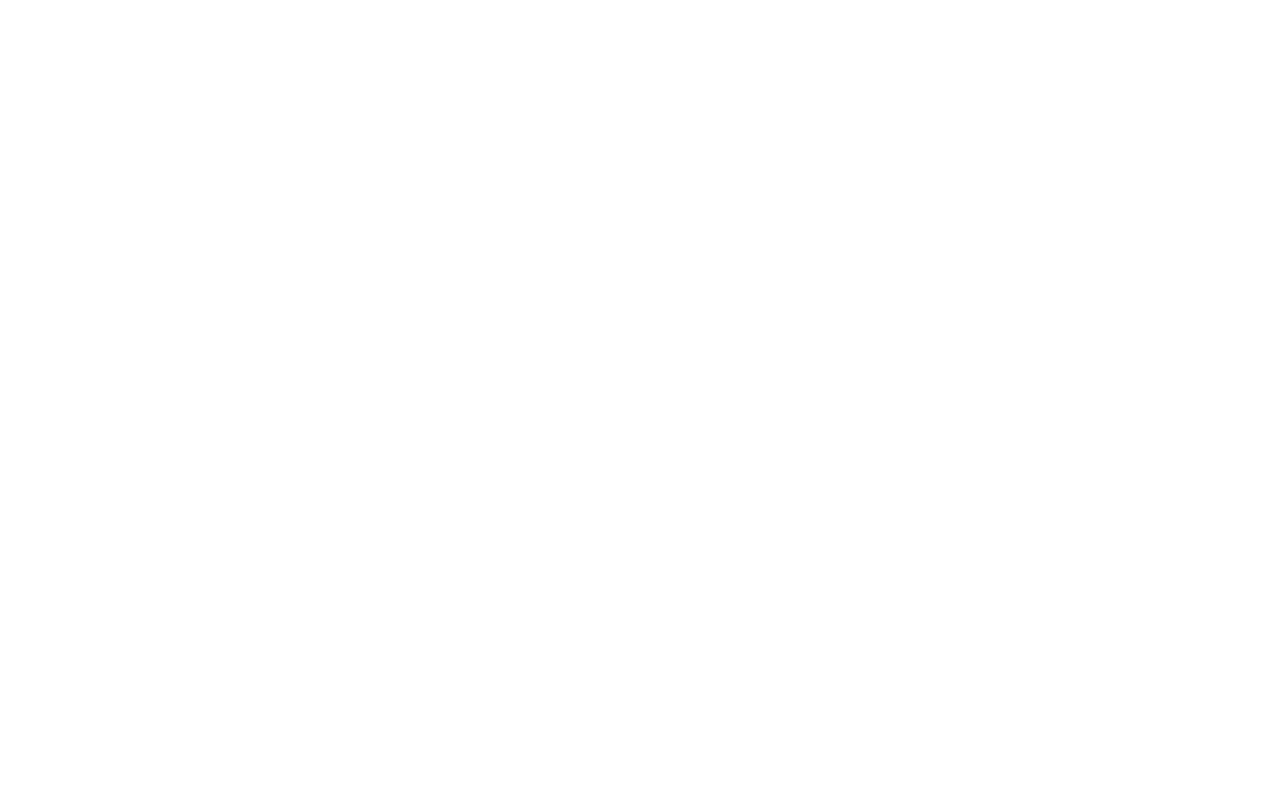
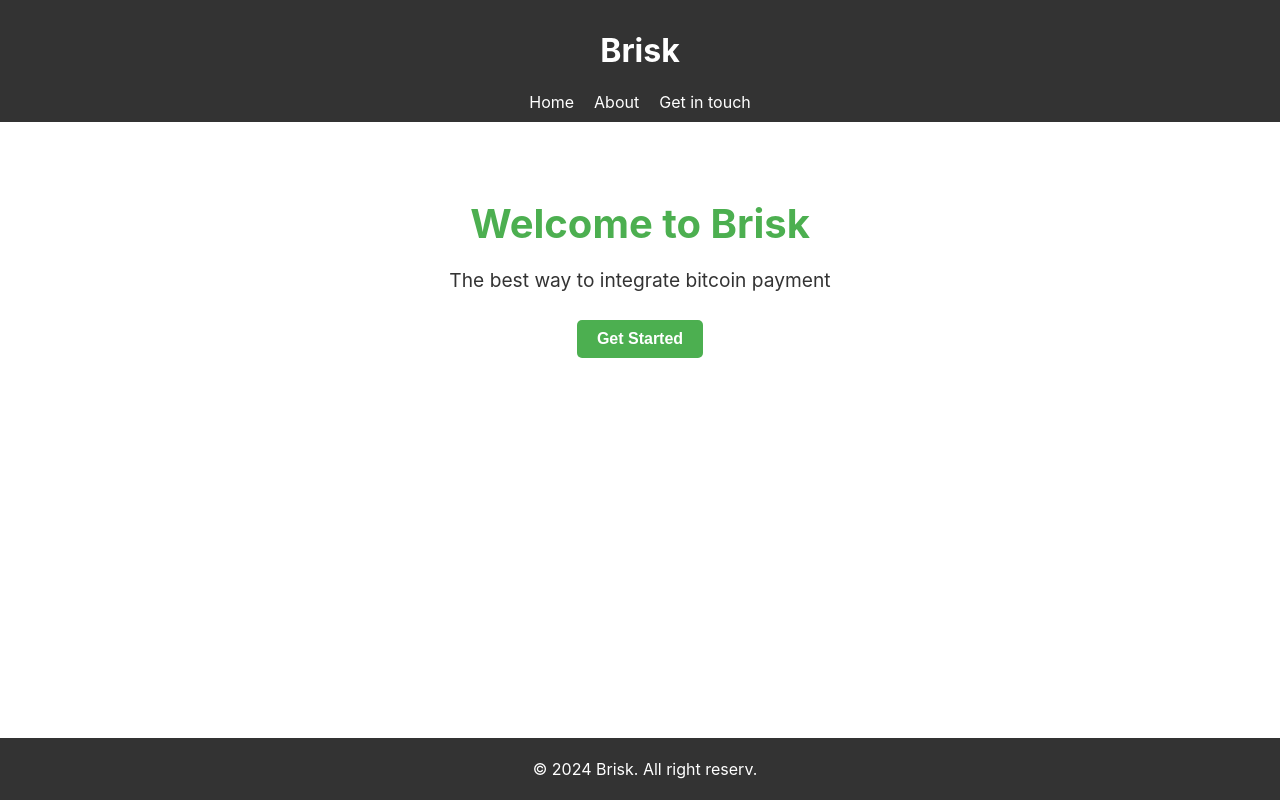
Before and after one commit to yam1er/Brisks, a React (Create React App) app in the folder brisk-frontend/: page / in a window 1280 px wide. Before the commit this address had no page. Built offline with nearby package versions, Linux system fonts and the light colour scheme.

Commit message:
logout button, conversion accurance and some fixes

```diff
--- a/brisk-frontend/src/App.js
+++ b/brisk-frontend/src/App.js
@@ -1,18 +1,23 @@
 import { BrowserRouter as Router, Route, Routes } from 'react-router-dom';
+import HomePage from './components/HomePage';
 import Login from './components/Login';
 import CreateAccount from './components/CreateAccount';
 import TransactionHistory from './components/TransactionHistory';
 import Dashboard from './components/Dashboard.js';
+import Layout from './components/Layout';
 
 function App() {
     return (
         <Router>
+	  <Layout>
             <Routes>
+	        <Route path="/" element={<HomePage />} />
                 <Route path="/login" element={<Login />} />
                 <Route path="/create-account" element={<CreateAccount />} />
                 <Route path="/transactions-history" element={<TransactionHistory />} />
                 <Route path="/dashboard" element={<Dashboard />} />
             </Routes>
+	   </Layout>
         </Router>
     );
 }
--- a/brisk-frontend/src/components/CreateAccount.js
+++ b/brisk-frontend/src/components/CreateAccount.js
@@ -1,4 +1,6 @@
 import React, { useState } from 'react';
+
+
 import axios from 'axios';
 import './CreateAccount.css';
 
@@ -15,7 +17,7 @@
             if (response.status === 201) {
                 setSuccess('Account created successfully! Redirecting to login...');
                 setTimeout(() => {
-                    window.location.href = '/login'; // Redirection vers la page de connexion
+                    window.location.href = '/login';
                 }, 2000);
             }
         } catch (err) {
@@ -50,6 +52,7 @@
 
                     <button type="submit">Create Account</button>
                 </form>
+
                 {error && <p className="error-message">{error}</p>}
                 {success && <p className="success-message">{success}</p>}
             </div>
--- a/brisk-frontend/src/components/Dashboard.css
+++ b/brisk-frontend/src/components/Dashboard.css
@@ -1,8 +1,6 @@
-/* Styles généraux */
+.center, .dashboard {
 
 
-
-.center, .dashboard {
     text-align: center;
 }
 
@@ -148,16 +146,21 @@
     display: flex;
 }
 
+
+
 .sidebar {
     width: 250px;
     background-color: #333;
-    overflow-y: auto;
-    position: fixed;
     color: #fff;
     height: 100vh;
+    position: fixed;
+    top: 0;
+    left: 0;
     padding: 20px;
     box-sizing: border-box;
+    overflow-y: auto;
 }
+
 
 .profile-section {
     text-align: center;
@@ -282,3 +285,26 @@
 margin-top:20px;
 margin-bottom:20px;
 }
+
+
+.logout-container {
+    display: flex;
+    justify-content: center;
+    margin-top: auto;
+}
+
+.logout-button {
+    background-color: #d9534f;
+    color: white;
+    padding: 10px 20px;
+
+    border: none;
+    border-radius: 5px;
+    cursor: pointer;
+    font-size: 16px;
+    transition: background-color 0.3s ease;
+}
+
+.logout-button:hover {
+    background-color: #c9302c;
+}
--- a/brisk-frontend/src/components/Dashboard.js
+++ b/brisk-frontend/src/components/Dashboard.js
@@ -1,8 +1,13 @@
 import React, { useState, useEffect } from 'react';
+
 import axios from 'axios';
 import './Dashboard.css';
+import BriskImage from '../Brisk.png';
+import { useNavigate } from 'react-router-dom';
+
 
 function Dashboard() {
+    const navigate = useNavigate();
     const [invoiceSatoshi, setInvoiceSatoshi] = useState('');
     const [invoiceUSD, setInvoiceUSD] = useState('');
     const [conversionRate, setConversionRate] = useState(null);
@@ -19,6 +24,24 @@
     const [swapType, setSwapType] = useState('sats_to_usd');
 
     const [transactions, setTransactions] = useState([]);
+
+    // Logout function
+    const handleLogout = async () => {
+        try {
+           // await axios.post('http://brisk-api.alphonsemehounme.tech:3000/logout', {}, {
+               // headers: {
+                 //   "X-Token": `${localStorage.getItem('authToken')}`,
+              //  },
+               // withCredentials: true
+          //  });
+
+           // localStorage.removeItem('authToken');
+
+            // Redirect to login page
+            navigate('/login');
+        } catch (error) {
+            console.error('Error logging out', error);
+        }}
 
     const fetchUserData = async () => {
         try {
@@ -73,7 +96,7 @@
         const usdValue = e.target.value;
         setInvoiceUSD(usdValue);
         if (conversionRate) {
-            setInvoiceSatoshi((usdValue / conversionRate).toFixed(8));
+            setInvoiceSatoshi(Math.ceil((usdValue / conversionRate).toFixed(2)));
         }
     };
 
@@ -121,7 +144,7 @@
         const usdValue = e.target.value;
         setSwapUSD(usdValue);
         if (conversionRate) {
-            setSwapSatoshi((usdValue / conversionRate).toFixed(8));
+            setSwapSatoshi(Math.ceil((usdValue / conversionRate).toFixed(2)));
             setSwapType('fiattosat');
         }
     };
@@ -162,8 +185,8 @@
         <div className="dashboard-container">
             <aside className="sidebar">
                 <div className="profile-section">
-                    <img src="profile.jpg" alt="Profile" className="profile-pic" />
-                    <h2>Company</h2>
+                    <img src={BriskImage} alt="Profile" className="profile-pic" />
+                    <h2>Brisk Company</h2>
                 </div>
                 <nav className="menu">
                     <div className="menu-item">
@@ -173,6 +196,11 @@
                         <span>settings</span>
                     </div>
                 </nav>
+		<div className="logout-container">
+                    <button className="logout-button" onClick={handleLogout}>
+                        Logout
+                    </button>
+                </div>
             </aside>
 
             <main className="main-content">
@@ -180,13 +208,13 @@
 
                 {/* Section des balances */}
                 <div className="balance-container">
+		    <div className="balance-block">
+                        <h3>Balance in Satoshi</h3>
+                        <p>{balanceSatoshi || '0'} Sats</p>
+                    </div>
                     <div className="balance-block">
                         <h3>Balance in USD</h3>
-                        <p>{balanceUSD || '0.00'} USD</p>
-                    </div>
-                    <div className="balance-block">
-                        <h3>Balance in Satoshi</h3>
-                        <p>{balanceSatoshi || '0'} Sats</p>
+                        <p>{balanceUSD.toFixed(2) || '0.00'} USD</p>
                     </div>
                 </div>
 
--- /dev/null
+++ b/brisk-frontend/src/components/Footer.css
@@ -0,0 +1,9 @@
+.footer {
+    background-color: #333;
+    color: white;
+    padding: 5px;
+    text-align: center;
+    position: fixed;
+    width: 100%;
+    bottom: 0;
+}
--- /dev/null
+++ b/brisk-frontend/src/components/Footer.js
@@ -0,0 +1,12 @@
+import React from 'react';
+import './Footer.css';
+
+function Footer() {
+    return (
+        <footer className="footer">
+            <p>&copy; {new Date().getFullYear()} Brisk. All right reserv.</p>
+        </footer>
+    );
+}
+
+export default Footer;
--- /dev/null
+++ b/brisk-frontend/src/components/Header.css
@@ -0,0 +1,16 @@
+.header {
+    background-color: #333;
+    color: white;
+    padding: 10px;
+    text-align: center;
+}
+
+.header nav a {
+    color: white;
+    margin: 0 10px;
+    text-decoration: none;
+}
+
+.header nav a:hover {
+    text-decoration: underline;
+}
--- /dev/null
+++ b/brisk-frontend/src/components/Header.js
@@ -0,0 +1,17 @@
+import React from 'react';
+import './Header.css';
+
+function Header() {
+    return (
+        <header className="header">
+            <h1>Brisk</h1>
+            <nav>
+                <a href="/">Home</a>
+                <a href="/about">About</a>
+                <a href="/contact">Get in touch</a>
+            </nav>
+        </header>
+    );
+}
+
+export default Header;
--- /dev/null
+++ b/brisk-frontend/src/components/HomePage.css
@@ -0,0 +1,32 @@
+.homepage-container {
+    text-align: center;
+    padding: 50px;
+}
+
+.homepage-container h1 {
+    font-size: 2.5em;
+    color: #4CAF50;
+    margin-bottom: 0.5em;
+}
+
+.homepage-container p {
+    font-size: 1.2em;
+    color: #333;
+    margin-bottom: 1.5em;
+}
+
+.get-started-button {
+    background-color: #4CAF50;
+    color: white;
+    padding: 10px 20px;
+    font-size: 1em;
+    font-weight: bold;
+    border: none;
+    border-radius: 5px;
+    cursor: pointer;
+    transition: background-color 0.3s ease;
+}
+
+.get-started-button:hover {
+    background-color: #45a049;
+}
--- /dev/null
+++ b/brisk-frontend/src/components/HomePage.js
@@ -0,0 +1,24 @@
+
+import React from 'react';
+import { useNavigate } from 'react-router-dom';
+import './HomePage.css'; // Add styling if needed
+
+function HomePage() {
+    const navigate = useNavigate();
+
+    const goToSignup = () => {
+        navigate('/create-account');
+    };
+
+    return (
+        <div className="homepage-container">
+            <h1>Welcome to Brisk</h1>
+            <p>The best way to integrate bitcoin payment</p>
+            <button className="get-started-button" onClick={goToSignup}>
+                Get Started
+            </button>
+        </div>
+    );
+}
+
+export default HomePage;
--- /dev/null
+++ b/brisk-frontend/src/components/Layout.js
@@ -0,0 +1,22 @@
+import React from 'react';
+import { useLocation } from 'react-router-dom';
+import Header from './Header';
+import Footer from './Footer';
+
+function Layout({ children }) {
+    const location = useLocation();
+
+    return (
+        <div className="layout">
+            {location.pathname !== '/dashboard' && <Header />}
+
+            <main className="content">
+                {children}
+            </main>
+
+            <Footer />
+        </div>
+    );
+}
+
+export default Layout;
```
Also changed, not shown: brisk-frontend/src/Brisk.png (added).
